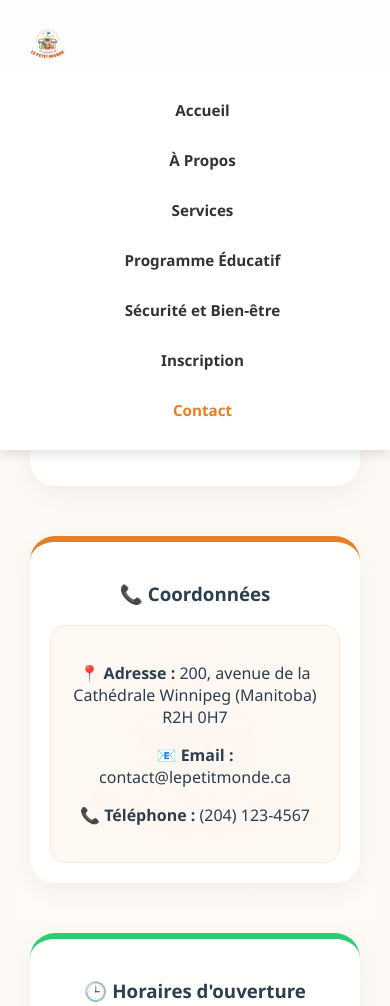
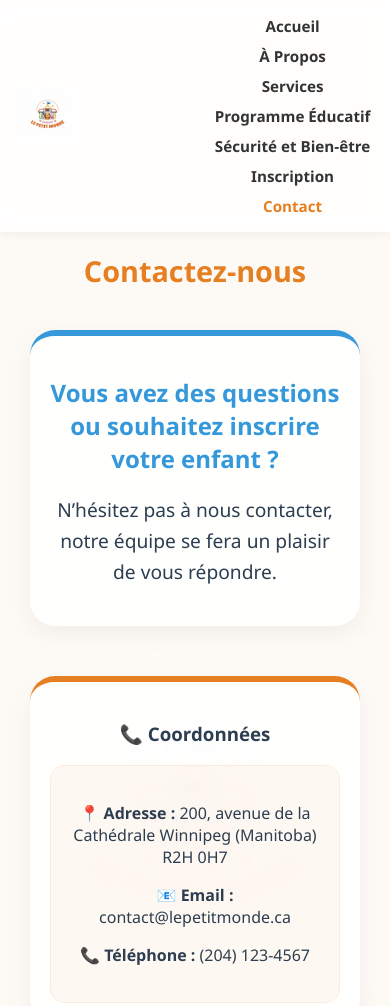
Before and after one commit to MUMBAUMB/Le-petit-monde, a plain HTML site: page contact.html in a window 390 px wide. Shown: the top 1006 px of the page. Drawn offline with Linux system fonts and the light colour scheme.

Commit message:
Update style.css

```diff
--- a/style.css
+++ b/style.css
@@ -74,56 +74,6 @@ footer { background: var(--dark-text); color: white; text-align: center; padding
 
 
 
-/* --- STYLE POUR PC (Par défaut) --- */
-
-#menu-toggle {
-    display: none; /* On cache toujours la checkbox */
-}
-
-.hamburger {
-    display: none; /* CACHÉ SUR PC : les traits n'apparaissent pas */
-    font-size: 2rem;
-    cursor: pointer;
-    color: var(--primary);
-}
-
-nav {
-    display: flex; /* AFFICHÉ SUR PC : le menu est horizontal */
-}
-
-/* --- STYLE POUR TÉLÉPHONE (Moins de 768px) --- */
-
-@media (max-width: 768px) {
-
-    .hamburger {
-        display: block; /* APPARAÎT SUR TÉLÉPHONE : les traits deviennent visibles */
-    }
-
-    nav {
-        display: none; /* CACHÉ SUR TÉLÉPHONE : le menu disparaît pour laisser place aux traits */
-        position: absolute;
-        top: 70px;
-        left: 0;
-        width: 100%;
-        background: white;
-        flex-direction: column;
-        text-align: center;
-        padding: 20px 0;
-        box-shadow: 0 5px 10px rgba(0,0,0,0.1);
-        z-index: 1000;
-    }
-
-    /* Quand on clique sur les traits, on affiche le menu verticalement */
-    #menu-toggle:checked ~ nav {
-        display: flex;
-    }
-
-    nav a {
-        margin: 10px 0;
-        margin-left: 0; /* On retire la marge de gauche du PC */
-    }
-}
-
 
 
 
```
